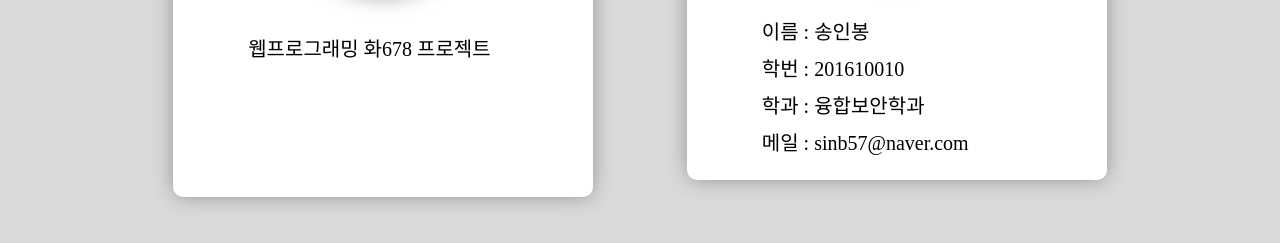
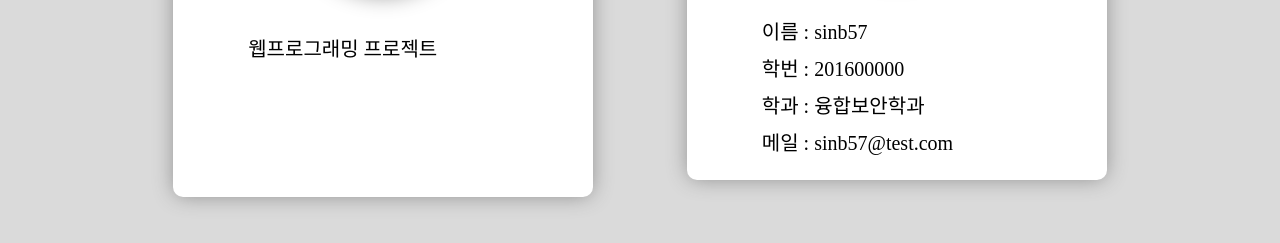
Before and after one commit to sinb57/SkillHack, a plain HTML site: page about.html in a window 1280 px wide. Shown: the part 631-874 px from the top of the page. Drawn offline with Linux system fonts and the light colour scheme; a web font is replaced by a local one.

Commit message:
Update about.html

```diff
--- a/about.html
+++ b/about.html
@@ -80,7 +80,7 @@
                     <img class="block-img" src="img/main_logo.png" />
                     <div class="block-description">
                         <ul>
-                            <li>웹프로그래밍 화678 프로젝트</li>
+                            <li>웹프로그래밍 프로젝트</li>
                             <li>&nbsp;</li>
                             <li>&nbsp;</li>
                             <li>&nbsp;</li>
@@ -96,10 +96,10 @@
                     <img class="block-img" src="img/main_logo.png" />
                     <div class="block-description">
                         <ul>
-                            <li>이름 : 송인봉</li>
-                            <li>학번 : 201610010</li>
+                            <li>이름 : sinb57</li>
+                            <li>학번 : 201600000</li>
                             <li>학과 : 융합보안학과</li>
-                            <li>메일 : sinb57@naver.com</li>
+                            <li>메일 : sinb57@test.com</li>
                         </ul>
                     </div>
                 </div>
```
